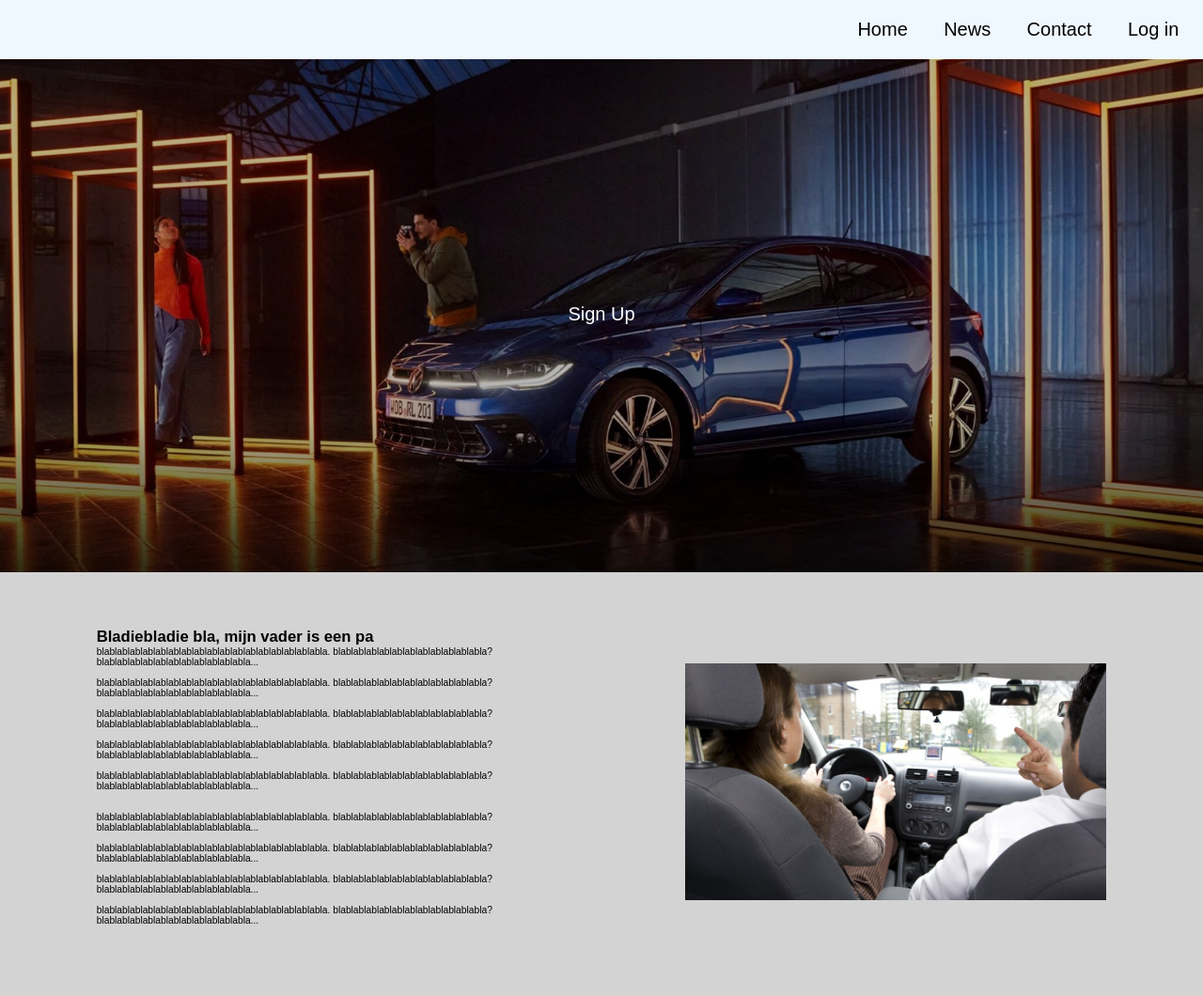
After one commit to DaanoontjeGaming/VierkanteWielen, a PHP site: page /home.html in a window 1280 px wide. The commit adds this page. Shown: the whole page at 94% size. Run offline with PHP 8.4, Linux system fonts and the light colour scheme.

Commit message:
Homepage
Deels basis af

```diff
--- /dev/null
+++ b/home.html
@@ -0,0 +1,40 @@
+<!DOCTYPE html>
+<html lang="en">
+<head>
+    <meta charset="UTF-8">
+    <meta http-equiv="X-UA-Compatible" content="IE=edge">
+    <meta name="viewport" content="width=device-width, initial-scale=1.0">
+    <title>Homepagina</title>
+    <link rel="stylesheet" type="text/css" href="style.css">
+</head>
+<body>
+    <div class="Navi">
+        <a href="home.html">Home</a>
+        <a href="news.html">News</a>
+        <a href="contact.html">Contact</a>
+        <a href="login.html">Log in</a>
+    </div>
+    <div class="imgcon">
+        <img class="imgclass" src="Images/download.png">
+        <div class="signup"><a href="signup.html">Sign Up</a></div>
+    </div>
+    <div class="info">
+        <div>
+            <h1>Bladiebladie bla, mijn vader is een pa</h1>
+            <p>blablablablablablablablablablablablablablablablablabla. blablablablablablablablablablablabla? <br> blablablablablablablablablablablabla...<br><br></p>
+            <p>blablablablablablablablablablablablablablablablablabla. blablablablablablablablablablablabla? <br> blablablablablablablablablablablabla...<br><br></p>
+            <p>blablablablablablablablablablablablablablablablablabla. blablablablablablablablablablablabla? <br> blablablablablablablablablablablabla...<br><br></p>
+            <p>blablablablablablablablablablablablablablablablablabla. blablablablablablablablablablablabla? <br> blablablablablablablablablablablabla...<br><br></p>
+            <p>blablablablablablablablablablablablablablablablablabla. blablablablablablablablablablablabla? <br> blablablablablablablablablablablabla...<br><br><br></p>
+            <p>blablablablablablablablablablablablablablablablablabla. blablablablablablablablablablablabla? <br> blablablablablablablablablablablabla...<br><br></p>
+            <p>blablablablablablablablablablablablablablablablablabla. blablablablablablablablablablablabla? <br> blablablablablablablablablablablabla...<br><br></p>
+            <p>blablablablablablablablablablablablablablablablablabla. blablablablablablablablablablablabla? <br> blablablablablablablablablablablabla...<br><br></p>
+            <p>blablablablablablablablablablablablablablablablablabla. blablablablablablablablablablablabla? <br> blablablablablablablablablablablabla...<br><br></p>
+        </div>
+        <img class="imgclass2" src="Images/rijles-instructeur-rijschool-auto-anp-1024.jpg" alt="">
+    </div>
+    <div class="reviews">
+
+    </div>
+</body>
+</html>
--- a/style.css
+++ b/style.css
@@ -5,3 +5,66 @@
     font-size: 20px;
     font-family: sans-serif;
 }
+
+.Navi {
+    background-color: aliceblue;
+    display: flex;
+    flex-wrap: wrap;
+    justify-content: end;
+}
+
+.Navi a {
+    color:black;
+    text-align: center;
+    text-decoration: none;
+    padding-left: 1%;
+    padding-right: 2%;
+    padding-top: 20px;
+    padding-bottom: 20px;
+  }
+
+.imgclass {
+    width: 100%;
+    height: auto;
+    border: 0;
+    margin-bottom: -10px;
+}
+
+.imgcon {
+    position: relative;
+    text-align: center;
+}
+
+.signup {
+    position: absolute;
+    top: 50%;
+    left: 50%;
+    transform: translate(-50%, -50%);
+}
+
+.signup a {
+    color: white;
+    text-decoration: none;
+}
+
+.info {
+    display: flex;
+    padding-top: 5%;
+    padding-bottom: 5%;
+    justify-content: space-around;
+    background-color: lightgray;
+    align-items: center;
+}
+
+.info h1 {
+    font-size: 1.3vw;
+}
+
+.info p {
+    font-size: 0.8vw;
+}
+
+.imgclass2 {
+    width: 35%;
+    height: 35%;
+}
```
Also changed, not shown: index.html (deleted, +0 -13 lines), Images/Prs-2021-08-10-om-19.12.11-2048x874.jpg (added), Images/download.png (added), Images/rijles-instructeur-rijschool-auto-anp-1024.jpg (added), repsonsive.css (line endings or trailing spaces).
